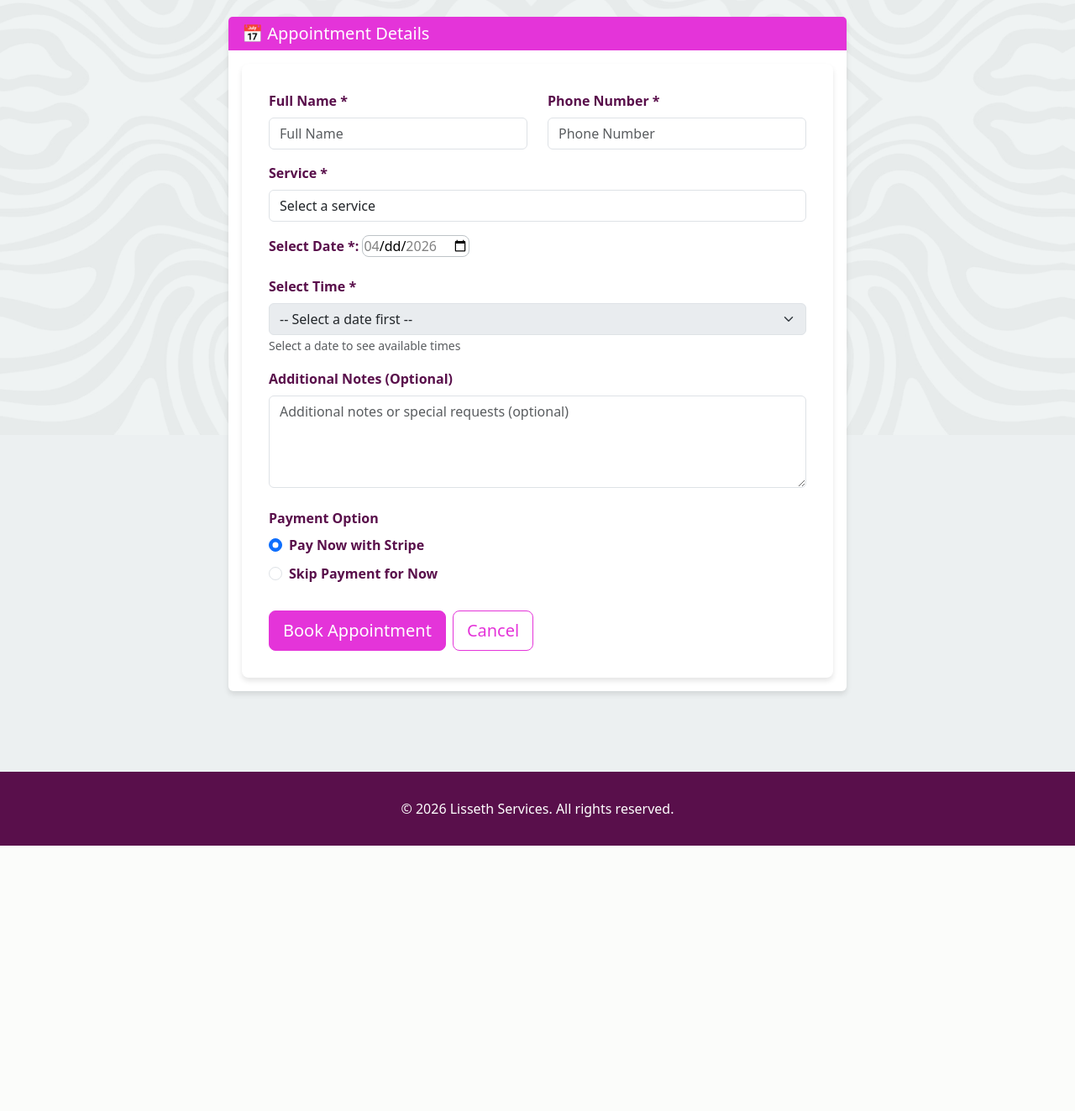
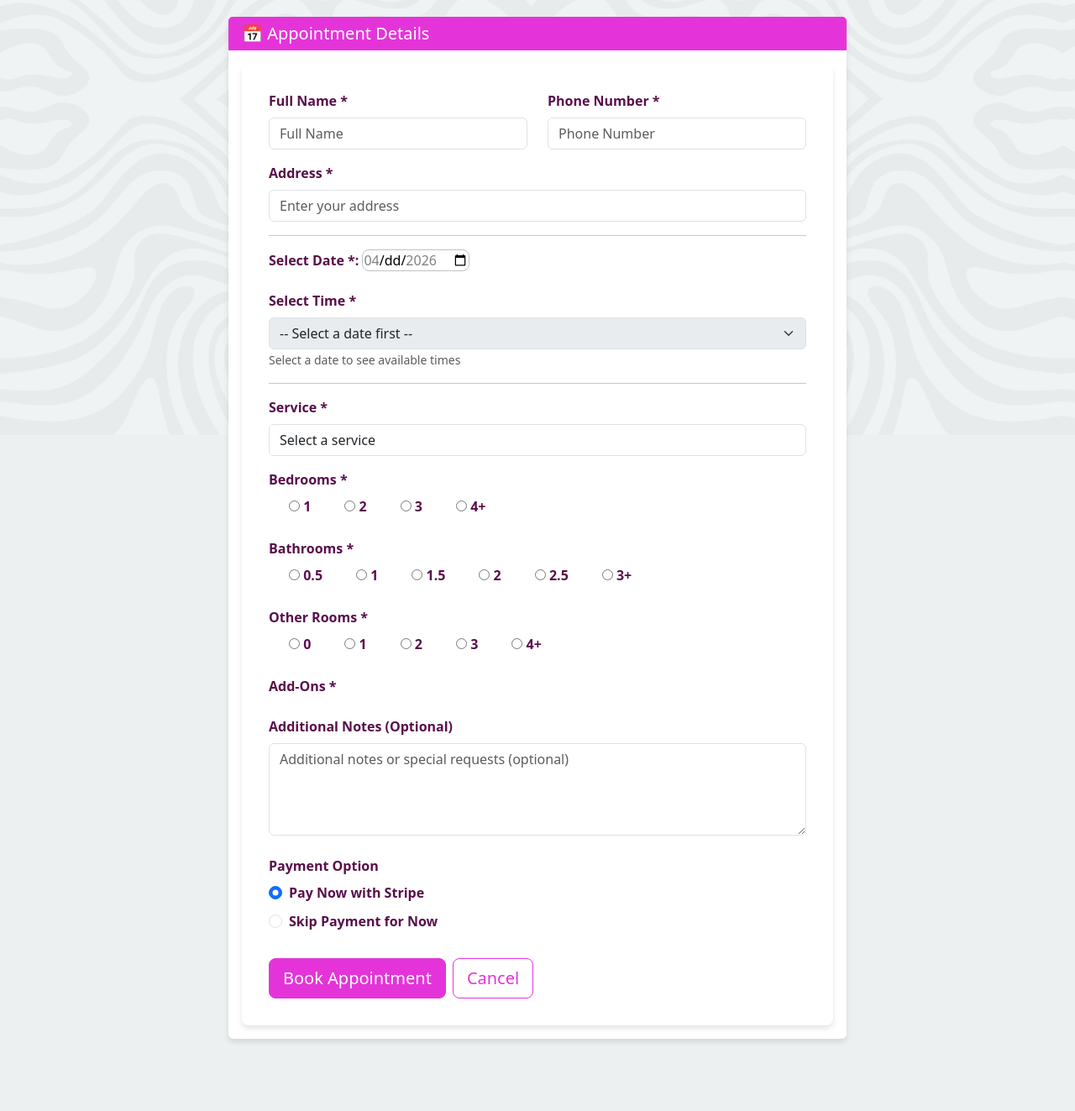
Before and after one commit to ofjonvs/cleaning-service-site, a Django app: page /booking/ in a window 1280 px wide. Shown: the part 282-1605 px from the top of the page at 84% size. Before the commit the page ends 1289 px from the top, so only its background shows below. Run offline with Django 5.2, Linux system fonts and the light colour scheme; data that the repository does not hold is empty; some libraries are stand-ins or nearby versions.

Commit message:
adding new appointment configurations

```diff
--- a/booking/forms.py
+++ b/booking/forms.py
@@ -2,7 +2,31 @@ from django import forms
 from django.contrib.admin.widgets import AdminDateWidget
 from .models import Appointment
 from datetime import datetime, timedelta
-from home.models import Product
+from home.models import Service, AddOns
+
+BEDROOM_CHOICES = [
+    (1, '1'),
+    (2, '2'),
+    (3, '3'),
+    (4, '4+'),
+]
+
+BATHROOM_CHOICES = [
+    (0.5, '0.5'),
+    (1, '1'),
+    (1.5, '1.5'),
+    (2, '2'),
+    (2.5, '2.5'),
+    (3, '3+'),
+]
+
+OTHER_ROOM_CHOICES = [
+    (0, '0'),
+    (1, '1'),
+    (2, '2'),
+    (3, '3'),
+    (4, '4+'),
+]
 
 class AppointmentForm(forms.ModelForm):
     appointment_date = forms.DateTimeField(
@@ -14,16 +38,52 @@ class AppointmentForm(forms.ModelForm):
         label='Select Date & Time'
     )
 
-    product = forms.ModelChoiceField(
-        queryset=Product.objects.filter(is_active=True),
+    service = forms.ModelChoiceField(
+        queryset=Service.objects.filter(is_active=True),
         empty_label="Select a service",
         widget=forms.Select(attrs={'class': 'form-control'}),
+        required=True,
         label="Service"
+    )
+
+    addons = forms.ModelMultipleChoiceField(
+        queryset=AddOns.objects.filter(is_active=True),
+        widget=forms.CheckboxSelectMultiple,
+        required=False,
+        label="Add-Ons"
+    )
+
+    address = forms.CharField(
+        widget=forms.TextInput(attrs={
+            'class': 'form-control',
+            'placeholder': 'Enter your address',
+            'id': 'autocomplete'
+        }),
+        label="Address"
+    )
+
+    bedrooms = forms.ChoiceField(
+        choices=BEDROOM_CHOICES,
+        widget=forms.RadioSelect(attrs={'class': 'horizontal-radio'}),
+        label="Bedrooms"
+    )
+
+    bathrooms = forms.ChoiceField(
+        choices=BATHROOM_CHOICES,
+        widget=forms.RadioSelect(attrs={'class': 'horizontal-radio'}),
+        label="Bathrooms"
+    )
+
+    other_rooms = forms.ChoiceField(
+        choices=OTHER_ROOM_CHOICES,
+        required=False,
+        widget=forms.RadioSelect(attrs={'class': 'horizontal-radio'}),
+        label="Other Rooms"
     )
 
     class Meta:
         model = Appointment
-        fields = ['name', 'phone', 'appointment_date', 'product', 'notes']
+        fields = ['name', 'phone', 'address', 'appointment_date', 'addons', 'notes']
         widgets = {
             'name': forms.TextInput(attrs={'class': 'form-control', 'placeholder': 'Full Name'}),
             'phone': forms.TextInput(attrs={'class': 'form-control', 'placeholder': 'Phone Number'}),
--- a/booking/models.py
+++ b/booking/models.py
@@ -1,6 +1,6 @@
 from django.db import models
 from django.contrib.auth.models import User
-from home.models import Product
+from home.models import Product, AddOns
 
 class Availability(models.Model):
     """Stores available time slots for bookings"""
@@ -55,6 +55,8 @@ class Appointment(models.Model):
     created_at = models.DateTimeField(auto_now_add=True)
     updated_at = models.DateTimeField(auto_now=True)
     product = models.ForeignKey(Product, on_delete=models.CASCADE, help_text="Select the service/product for this appointment", null=True, blank=True)
+    addons = models.ManyToManyField(AddOns, blank=True)
+    address = models.CharField(max_length=255)
 
     class Meta:
         ordering = ['appointment_date']
--- a/booking/templates/booking/booking.html
+++ b/booking/templates/booking/booking.html
@@ -10,6 +10,8 @@
 {% endblock %}
 
 {% block content %}
+<script src="https://maps.googleapis.com/maps/api/js?key={{ google_api }}&libraries=places"></script>
+
 <div class="row mb-5">
     <div class="col-lg-8 mx-auto">
         <div class="card">
@@ -42,13 +44,10 @@
                     </div>
 
                     <div class="form-group mb-3">
-                        <label for="id_product" class="form-label">Service *</label>
-                        {{ form.product }}
-                        {% if form.product.errors %}
-                            <small class="text-danger">{{ form.product.errors }}</small>
-                        {% endif %}
+                        <label for="id_address" class="form-label">Address *</label>
+                        {{ form.address }}
                     </div>
-
+                    <hr>
                     <div class="form-group mb-3">
                         <label for="appointmentDate" class="form-label">Select Date *:</label>
                         <input
@@ -73,6 +72,57 @@
                     {% if form.appointment_date.errors %}
                     <small class="text-danger">{{ form.appointment_date.errors }}</small>
                     {% endif %}
+                    <hr>
+                    <div class="form-group mb-3">
+                        <label for="id_product" class="form-label">Service *</label>
+                        {{ form.service }}
+                        {% if form.product.errors %}
+                            <small class="text-danger">{{ form.product.errors }}</small>
+                        {% endif %}
+                    </div>
+
+                    <div class="form-group mb-3">
+                        <label class="form-label">Bedrooms *</label>
+                        <div class="d-flex gap-3">
+                            {% for radio in form.bedrooms %}
+                                <div class="form-check">
+                                    {{ radio.tag }}
+                                    <label class="form-check-label">{{ radio.choice_label }}</label>
+                                </div>
+                            {% endfor %}
+                        </div>
+                    </div>
+                    <div class="form-group mb-3">
+                        <label class="form-label">Bathrooms *</label>
+                        <div class="d-flex gap-3">
+                            {% for radio in form.bathrooms %}
+                                <div class="form-check">
+                                    {{ radio.tag }}
+                                    <label class="form-check-label">{{ radio.choice_label }}</label>
+                                </div>
+                            {% endfor %}
+                        </div>
+                    </div>
+                    <div class="form-group mb-3">
+                        <label class="form-label">Other Rooms *</label>
+                        <div class="d-flex gap-3">
+                            {% for radio in form.other_rooms %}
+                                <div class="form-check">
+                                    {{ radio.tag }}
+                                    <label class="form-check-label">{{ radio.choice_label }}</label>
+                                </div>
+                            {% endfor %}
+                        </div>
+                    </div>
+
+                    <div class="form-group mb-3">
+                        <label for="id_product" class="form-label">Add-Ons *</label>
+                        <ul>
+                            {% for checkbox in form.addons %}
+                               <li>{{checkbox}}</li>
+                            {% endfor %}
+                        </ul>
+                    </div>
 
                     <div class="form-group mb-4">
                         <label for="id_notes" class="form-label">Additional Notes (Optional)</label>
@@ -162,5 +212,11 @@
             alert('Please select both date and time');
         }
     });
+
+    new google.maps.places.Autocomplete(document.getElementById('autocomplete'), {
+        types: ['address'],
+        componentRestrictions: {country: 'us'}
+    })
+
 </script>
 {% endblock %}
--- a/booking/views.py
+++ b/booking/views.py
@@ -8,6 +8,7 @@ from django.conf import settings
 from django.urls import reverse
 from django.http import JsonResponse
 from django.views.decorators.http import require_GET
+from home.models import Product
 
 
 stripe.api_key = settings.STRIPE_SECRET_KEY
@@ -19,23 +20,25 @@ def booking(request):
         form = AppointmentForm(request.POST)
         if form.is_valid():
             appointment = form.save(commit=False)
-
-            # Store appointment ID in session for payment
-            request.session['appointment_id'] = appointment.id
-
-            # Check if user wants to pay or skip
+            data = form.cleaned_data
             payment_option = request.POST.get('payment_option', 'skip')
+            size = int(data['bedrooms'])+float(data['bathrooms'])+0.5*int(data['other_rooms'])
+            appointment.product = Product.objects.get(
+                service=data['service'],
+                size='small' if size < 5 else 'medium' if size < 9 else 'large')
             appointment.status = 'pending'
-
             if payment_option == 'pay':
                 appointment.payment_status = 'pending'
+                appointment.save()
+                form.save_m2m()
                 request.session['appointment_id'] = appointment.id
-                appointment.save()
                 return redirect('checkout', appointment_id=appointment.id)
             else:
                 # Mark as payment skipped
                 appointment.payment_status = 'skipped'
                 appointment.save()
+                form.save_m2m()
+                request.session['appointment_id'] = appointment.id
                 messages.warning(request, f'Appointment Pending')
                 return redirect('confirmation', appointment_id=appointment.id)
     else:
@@ -49,6 +52,7 @@ def booking(request):
         'form': form,
         'min_date': min_date.isoformat(),
         'max_date': max_date.isoformat(),
+        'google_api': settings.GOOGLE_API_KEY,
     }
     return render(request, 'booking/booking.html', context)
 
@@ -58,11 +62,10 @@ def stripe_checkout(request, appointment_id):
 
     session = stripe.checkout.Session.create(
         mode='payment',
-        payment_method_types=['card'],
         line_items=[{
             'price': appointment.product.stripe_price_id,
             'quantity': 1,
-        }],
+        }, *({'price': addon.stripe_price_id, 'quantity': 1} for addon in appointment.addons.all())],
         success_url=request.build_absolute_uri(
             reverse('success', args=[appointment.id])
         ),
@@ -104,8 +107,6 @@ def payment_failure(request, appointment_id):
 
 
 def booking_confirmation(request, appointment_id):
-    """Display booking confirmation"""
-
     session_appointment_id = request.session.get('appointment_id')
 
     if not session_appointment_id or int(session_appointment_id) != int(appointment_id):
--- a/config/settings.py
+++ b/config/settings.py
@@ -150,6 +150,8 @@ MEDIA_ROOT = BASE_DIR / 'media'
 APPOINTMENT_PRICE_ID = os.getenv("APPOINTMENT_PRICE_ID")
 STRIPE_SECRET_KEY = os.getenv("STRIPE_SECRET_KEY")
 
+GOOGLE_API_KEY = os.getenv("GOOGLE_API")
+
 USE_TZ = True
 TIME_ZONE = 'America/New_York'
 
--- a/home/admin.py
+++ b/home/admin.py
@@ -2,4 +2,4 @@ from django.contrib import admin
 from .models import *
 
 # Register your models here.
-admin.site.register((Gallery, Review, Product))
+admin.site.register((Gallery, Review, Product, AddOns, Service))
```
Also changed, not shown: home/models.py (+22 -12 lines), booking/migrations/0002_appointment_addons.py (added), booking/migrations/0003_appointment_address.py (added), home/migrations/0002_addons_alter_product_options_and_more.py (added), home/migrations/0003_service_remove_product_name_product_size_and_more.py (added), home/migrations/0004_remove_product_service.py (added), home/migrations/0005_product_service.py (added), home/migrations/0006_remove_product_description.py (added), home/migrations/0007_addons_price_alter_addons_stripe_price_id_and_more.py (added). Lines whose indentation alone changed are shown as unchanged.
